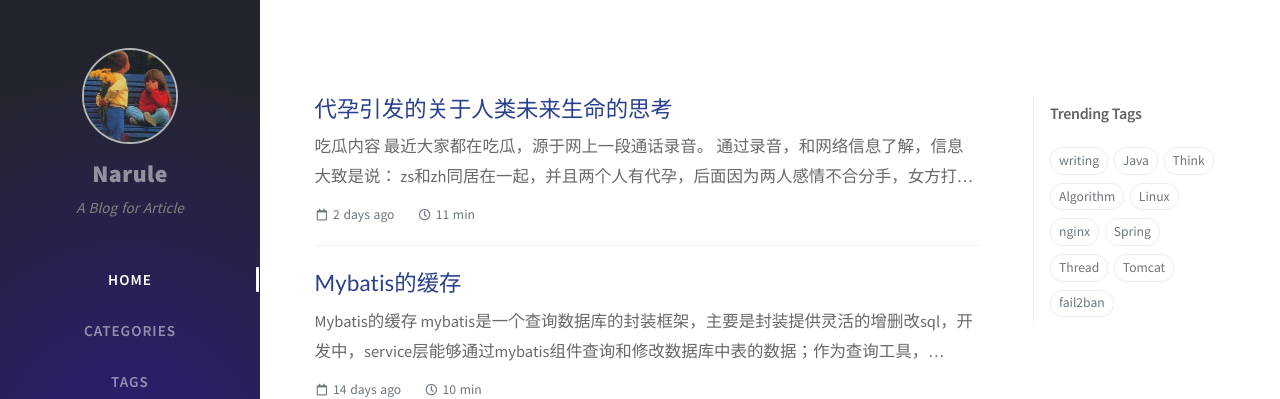
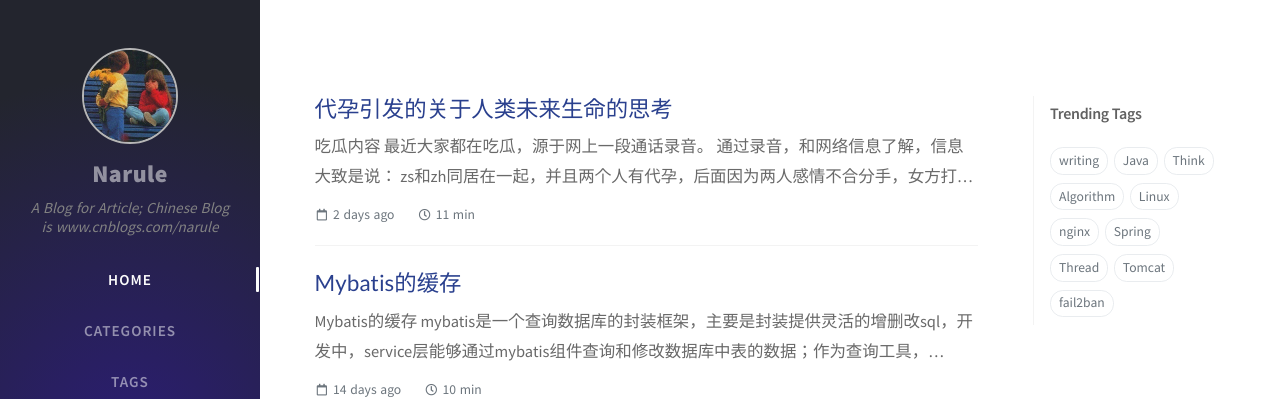
Before and after one commit to narule/narule.github.io, a Jekyll site: the page built from index.html, in a window 1280 px wide. Shown: the top 399 px of the page. Built offline with Jekyll 4.4.1, drawn with Linux system fonts in a browser that asks for light colours; nearby versions of some CDN libraries; the list of posts is cut into pages by our own code; comment, search, counter and statistics services are not loaded.

Commit message:
Update _config.yml

```diff
--- a/_config.yml
+++ b/_config.yml
@@ -9,7 +9,7 @@
 # --------------------------
 title: Narule                          # the main title
 
-tagline: A Blog for Article   # it will display as the sub-title
+tagline: A Blog for Article; Chinese Blog is www.cnblogs.com/narule   # it will display as the sub-title
 
 description: >-                        # used by seo meta and the atom feed
   A minimal, portfolio, sidebar,
@@ -17,7 +17,7 @@ description: >-                        # used by seo meta and the atom feed
   and focuses on text presentation.
 
 # fill in the protocol & hostname for your site, e.g., 'https://username.github.io'
-url: ''
+url: 'https://narule.github.io'
 
 author: Narule                  # change to your full name
 
```
